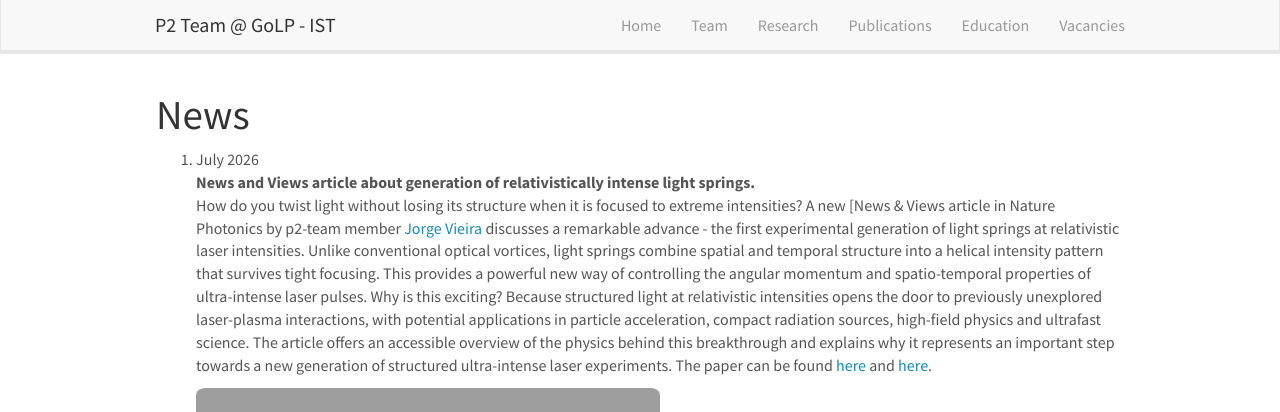
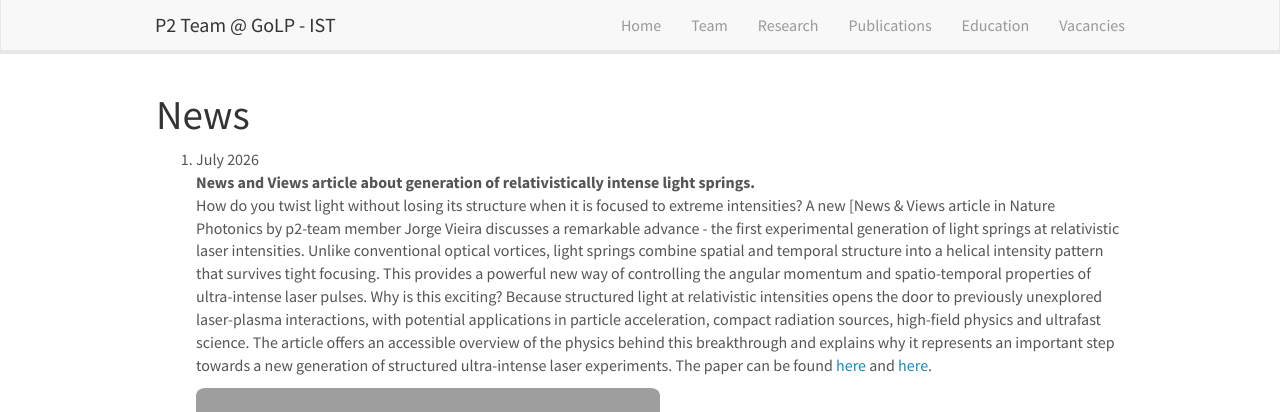
Before and after one commit to p2team/p2team.github.io, a Jekyll site: the page built from _pages/allnews.md, in a window 1280 px wide and 900 px high. Shown: the top 412 px of the window. Built offline with Jekyll 4.4.1, drawn with Linux system fonts in a browser that asks for light colours; nearby versions of some CDN libraries; part of the change alters nothing that is shown.

```diff
--- a/_data/news.yml
+++ b/_data/news.yml
@@ -1,6 +1,6 @@
 - date: 3. July 2026
   headline: News and Views article about generation of relativistically intense light springs.
-  fullstory: How do you twist light without losing its structure when it is focused to extreme intensities? A new [News & Views article in Nature Photonics by p2-team member [Jorge Vieira](https://www.linkedin.com/in/jorge-vieira-9144aa30/) discusses a remarkable advance - the first experimental generation of light springs at relativistic laser intensities. Unlike conventional optical vortices, light springs combine spatial and temporal structure into a helical intensity pattern that survives tight focusing. This provides a powerful new way of controlling the angular momentum and spatio-temporal properties of ultra-intense laser pulses. Why is this exciting? Because structured light at relativistic intensities opens the door to previously unexplored laser-plasma interactions, with potential applications in particle acceleration, compact radiation sources, high-field physics and ultrafast science. The article offers an accessible overview of the physics behind this breakthrough and explains why it represents an important step towards a new generation of structured ultra-intense laser experiments. The paper can be found [here](https://www.nature.com/articles/s41566-026-01947-7) and [here](https://rdcu.be/frJzA).
+  fullstory: How do you twist light without losing its structure when it is focused to extreme intensities? A new [News & Views article in Nature Photonics by p2-team member Jorge Vieira discusses a remarkable advance - the first experimental generation of light springs at relativistic laser intensities. Unlike conventional optical vortices, light springs combine spatial and temporal structure into a helical intensity pattern that survives tight focusing. This provides a powerful new way of controlling the angular momentum and spatio-temporal properties of ultra-intense laser pulses. Why is this exciting? Because structured light at relativistic intensities opens the door to previously unexplored laser-plasma interactions, with potential applications in particle acceleration, compact radiation sources, high-field physics and ultrafast science. The article offers an accessible overview of the physics behind this breakthrough and explains why it represents an important step towards a new generation of structured ultra-intense laser experiments. The paper can be found [here](https://www.nature.com/articles/s41566-026-01947-7) and [here](https://rdcu.be/frJzA).
   number_photo: 1
   photo: news-and-views.jpg
 
```
